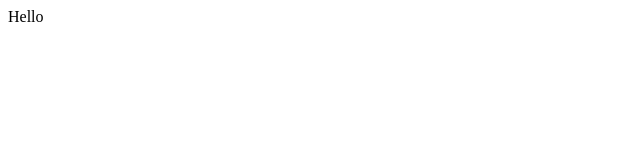
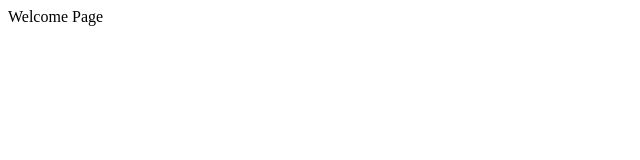
Before and after one commit to Mgrdich/LLM_service, a React (Vite) app in the folder frontend/: page / in a window 1280 px wide. Shown: the top 160 px of the page, without its empty margins (0-640 px from the left). Built offline with nearby package versions, Linux system fonts and the light colour scheme.

Commit message:
Fix the Routing + add tanstack query for fetching

```diff
--- a/frontend/package.json
+++ b/frontend/package.json
@@ -10,10 +10,13 @@
     "preview": "vite preview"
   },
   "dependencies": {
+    "@tanstack/react-query": "^5.35.1",
     "react": "^18.2.0",
-    "react-dom": "^18.2.0"
+    "react-dom": "^18.2.0",
+    "react-router-dom": "^6.23.0"
   },
   "devDependencies": {
+    "@tanstack/eslint-plugin-query": "^5.32.1",
     "@types/react": "^18.2.66",
     "@types/react-dom": "^18.2.22",
     "@typescript-eslint/eslint-plugin": "^7.2.0",
--- a/frontend/src/App.tsx
+++ b/frontend/src/App.tsx
@@ -1,5 +1,30 @@
+import { createBrowserRouter, RouterProvider } from "react-router-dom";
+import Welcome from "./pages/Welcome/Welcome.tsx";
+import Conversation from "./pages/Conversation/Conversation.tsx";
+import Login from "./pages/Auth/Login.tsx";
+import Register from "./pages/Auth/Register.tsx";
+
+const router = createBrowserRouter([
+  {
+    path: "/",
+    Component: Welcome,
+  },
+  {
+    path: "/conversation",
+    Component: Conversation,
+  },
+  {
+    path: "/login",
+    Component: Login,
+  },
+  {
+    path: "/register",
+    Component: Register,
+  },
+]);
+
 function App() {
-  return <>Hello</>;
+  return <RouterProvider router={router} />;
 }
 
 export default App;
```
Also changed, not shown: 2 other files (tests, documents, lock files or other folders).
